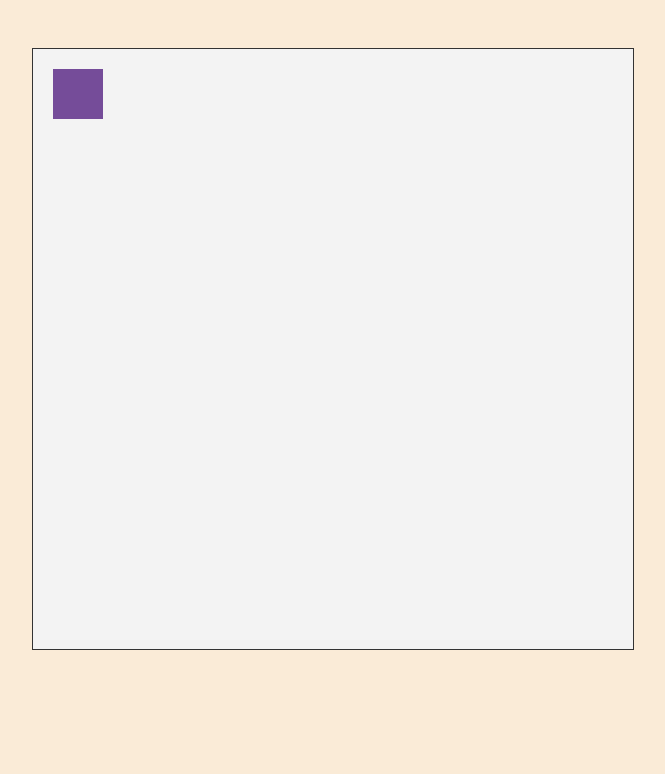
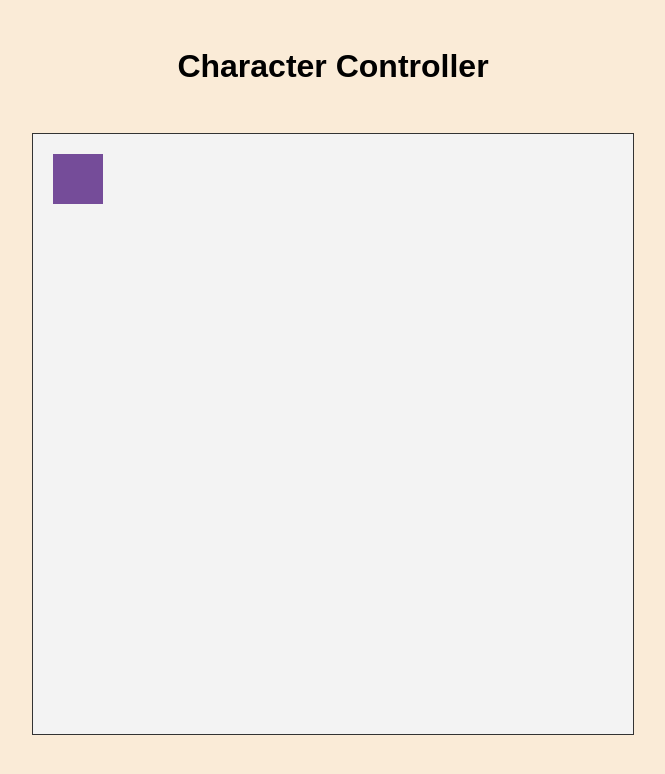
Before and after one commit to agviray/topdown-character-controller, a plain HTML site: page index.html in a window 1280 px wide. Shown: the whole page, without its empty margins (307-972 px from the left). Drawn offline with Linux system fonts and the light colour scheme.

Commit message:
Add html content and edit styles and scripts as necessary

```diff
--- a/index.html
+++ b/index.html
@@ -8,7 +8,10 @@
     <link rel="stylesheet" href="./style.css" />
   </head>
   <body>
-    <div class="wrapper"></div>
+    <div class="wrapper">
+      <h1>Character Controller</h1>
+      <div class="game-wrapper"></div>
+    </div>
     <script src="./script.js"></script>
   </body>
 </html>
--- a/script.js
+++ b/script.js
@@ -1,4 +1,4 @@
-const gameWrapper = document.querySelector('.wrapper');
+const gameWrapper = document.querySelector('.game-wrapper');
 
 window.addEventListener('DOMContentLoaded', startGame);
 
@@ -16,7 +16,7 @@ const gameArea = {
     this.canvas.width = 600;
     this.canvas.height = 600;
     this.context = this.canvas.getContext('2d');
-    document.querySelector('.wrapper').appendChild(this.canvas);
+    gameWrapper.appendChild(this.canvas);
     // - this.interval calls the redrawGameArea function,
     //   which results in the the "re-drawing" of the gameArea
     //   50 times per second.
@@ -65,5 +65,6 @@ function Character(charXOrigin, charYOrigin, charWidth, charHeight, charColor) {
 //   and "re-draw" character.
 function redrawGameArea() {
   gameArea.clear();
+  console.log('redrawGameArea is running!');
   character.update();
 }
--- a/style.css
+++ b/style.css
@@ -7,13 +7,26 @@
 body {
   width: 100%;
   background-color: antiquewhite;
+  font-size: 16px;
+  font-family: Arial, Helvetica, sans-serif;
+}
+
+h1 {
+  padding-bottom: 3rem;
+  text-align: center;
 }
 
 .wrapper {
   display: flex;
+  flex-direction: column;
   justify-content: center;
   padding-top: 3rem;
   padding-bottom: 3rem;
+}
+
+.game-wrapper {
+  display: flex;
+  justify-content: center;
 }
 
 canvas {
```
